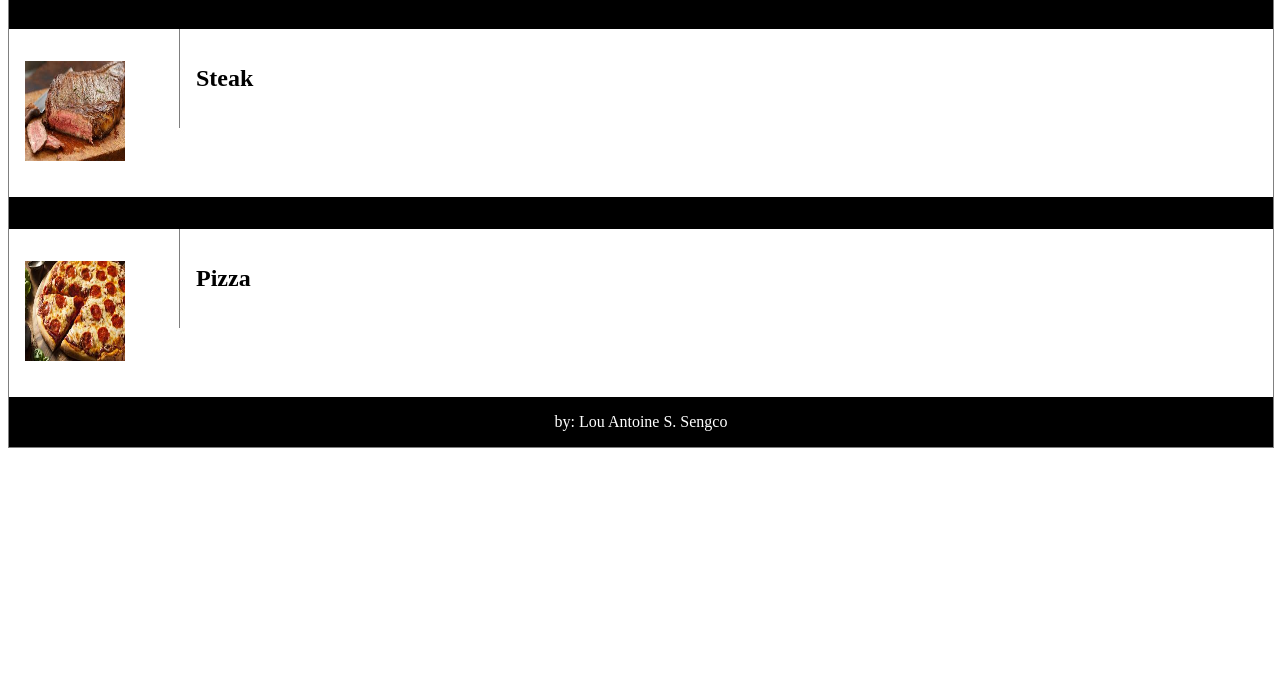
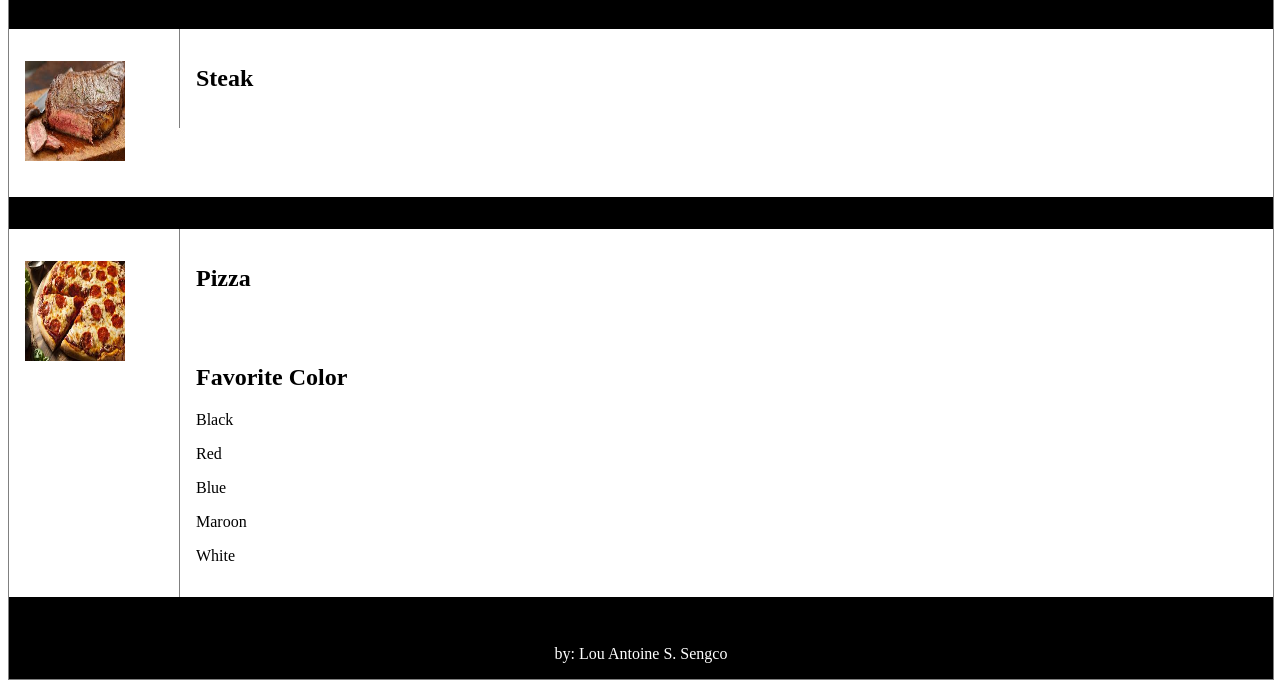
Before and after one commit to antoinesengco/machineproblems, a plain HTML site: page lou/index.html in a window 1280 px wide. Shown: the part 292-980 px from the top of the page. Before the commit the page ends 800 px from the top, so only its background shows below. Drawn offline with Linux system fonts and the light colour scheme.

Commit message:
Update index.html

```diff
--- a/lou/index.html
+++ b/lou/index.html
@@ -81,6 +81,16 @@ article {
   <h1>Pizza</h1>
 </article>
 
+<article>
+  <h1>Favorite Color</h1>
+    <p>Black</p>
+    <p>Red</p>
+    <p>Blue</p>
+    <p>Maroon</p>
+    <p>White</p>
+</article>
+
+<footer></footer>
 
 <footer>by: Lou Antoine S. Sengco</footer>
 
```
